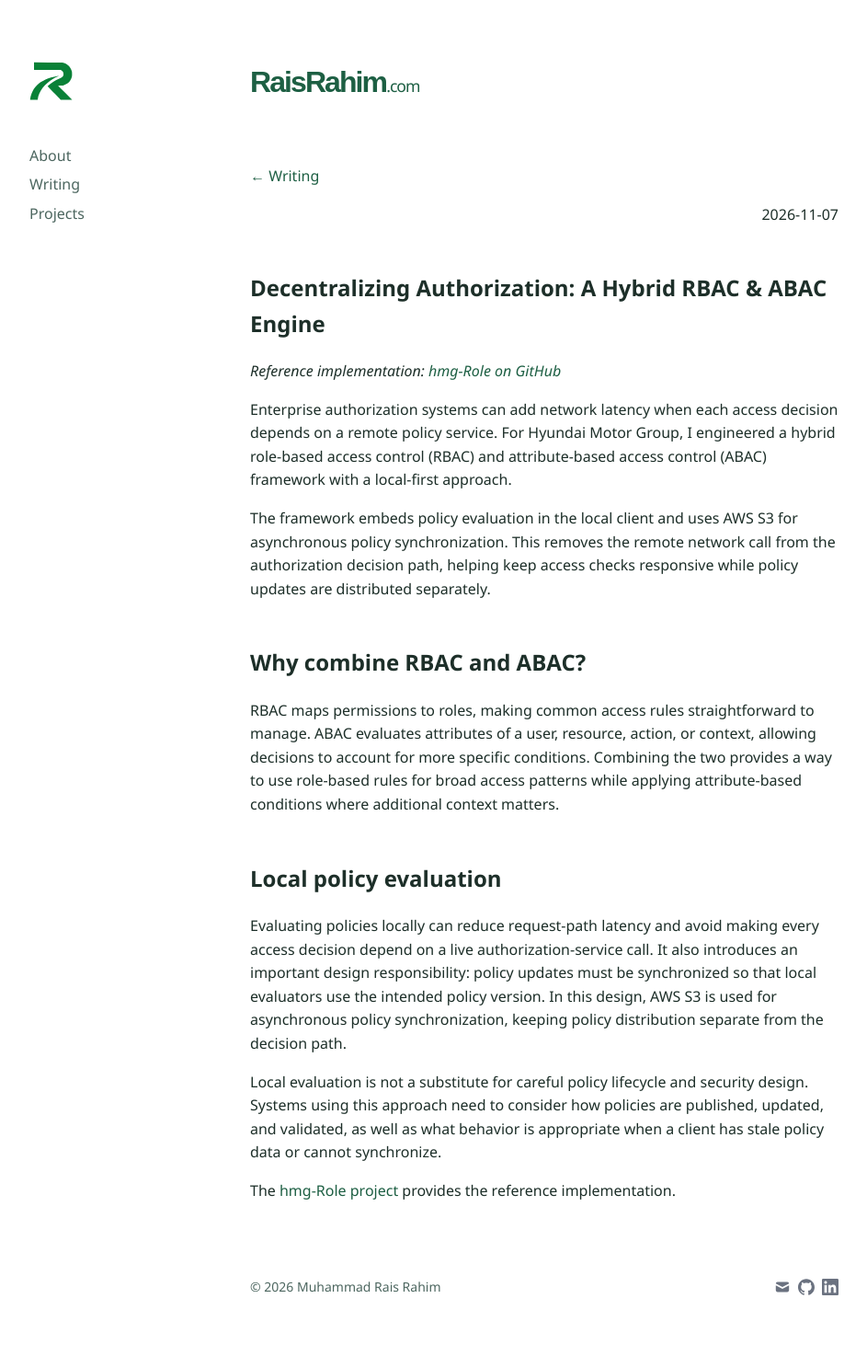
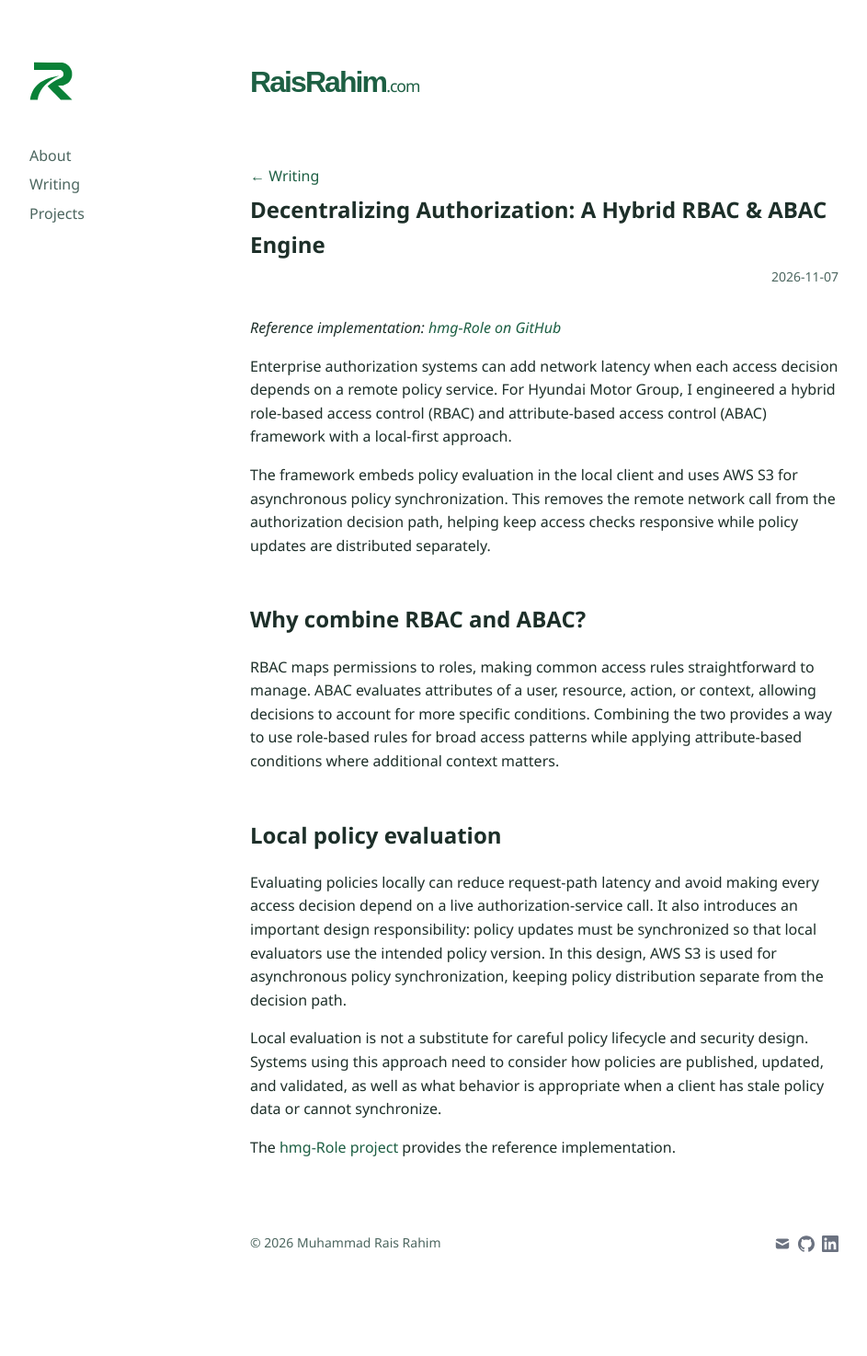
Before and after one commit to raisrahim/raisrahim.github.io, a Jekyll site: the page built from _posts/2026-11-07-hmg-Role authorization system.md, in a window 1280 px wide. Shown: the whole page at 92% size, without its empty margins (96-1039 px from the left). Built offline with Jekyll 4.4.1, drawn with Linux system fonts in a browser that asks for light colours; after the commit the page ends 1427 px from its top, so only the background shows below that.

Commit message:
fix: adjust post title and meta styles for improved readability and layout

```diff
--- a/_layouts/post.html
+++ b/_layouts/post.html
@@ -5,11 +5,11 @@ layout: default
 {%- include back_link.html url="/writing/" text="← Writing" -%}
 
 <article>
+  <h1 class="post-title">{{ page.title }}</h1>
+
   <p class="post-meta">
     <time datetime="{{ page.date }}">{{ page.date | date: site.theme_config.date_format }}</time>
   </p>
 
-  <h1>{{ page.title }}</h1>
-
   {{ content }}
 </article>
--- a/_sass/no-style-please.scss
+++ b/_sass/no-style-please.scss
@@ -55,7 +55,14 @@ body {
   background: var(--accent-soft);
 }
 
-.post-meta { text-align: right; }
+.post-title { margin: 0.25rem 0 0; }
+
+.post-meta {
+  color: var(--muted);
+  font-size: 0.875rem;
+  margin: 0.25rem 0 2rem;
+  text-align: right;
+}
 
 .post-list {
   list-style: none;
```
